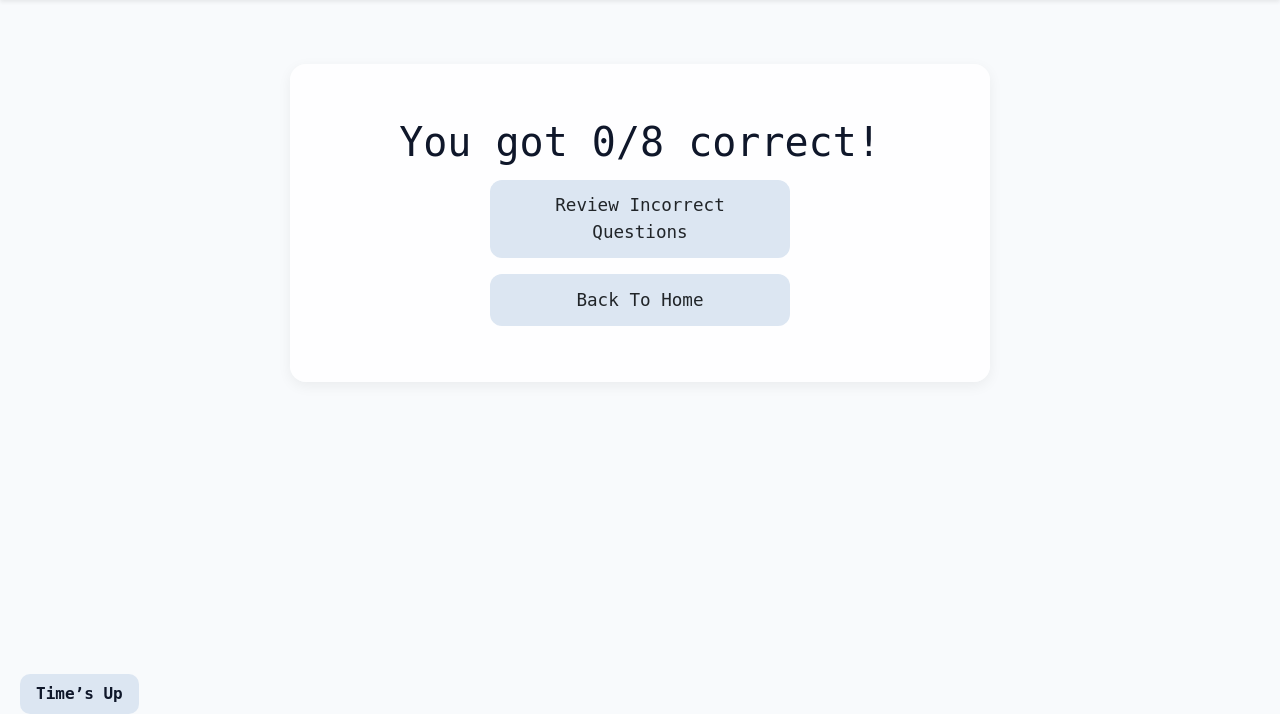
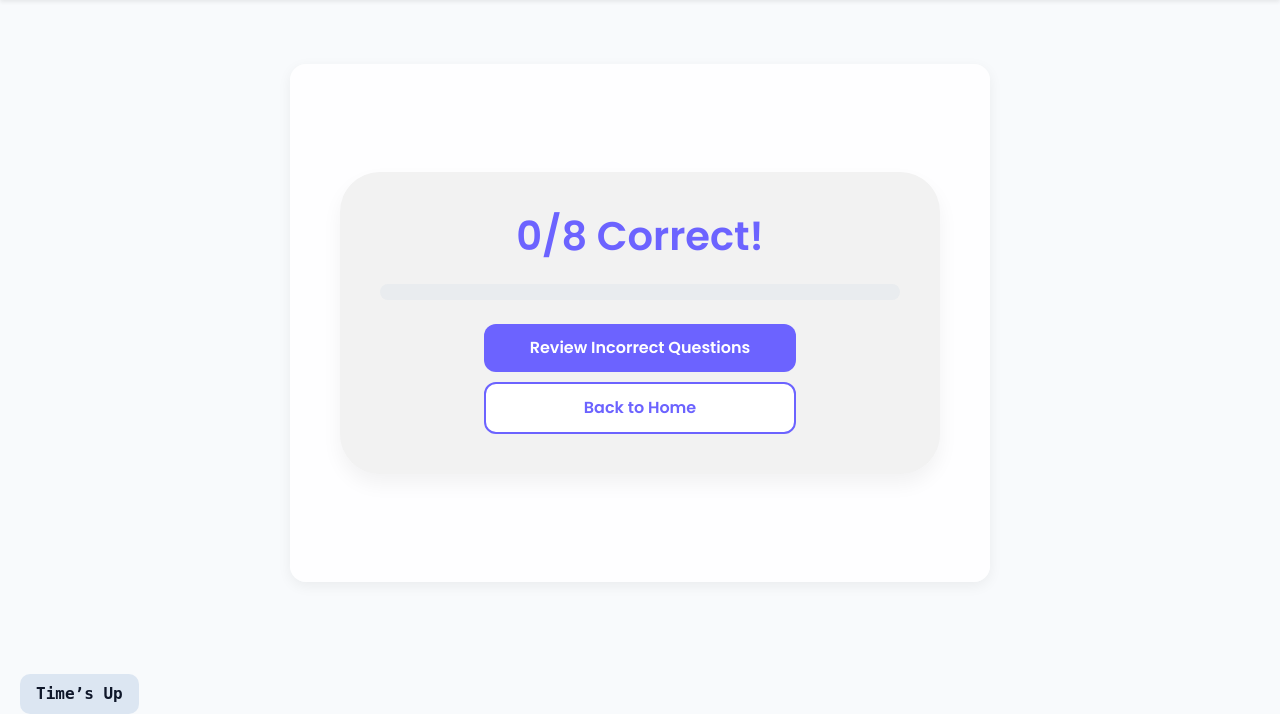
Before and after one commit to tori-chou/ui-cybersecurity-project, a Flask app: page /results in a window 1280 px wide. Shown: the part 66-780 px from the top of the page. Run offline with Flask 3, Linux system fonts and the light colour scheme.

Commit message:
added progress bar

```diff
--- a/templates/results.html
+++ b/templates/results.html
@@ -44,10 +44,22 @@
 </style>
 
 <div class="results-modern">
-    <div class="score">You got {{ score }}/{{ total }} correct!</div>
+    <div class="results-box">
+        <h1 class="results-heading">{{ score }}/{{ total }} Correct!</h1>
 
-    <a href="{{ url_for('review') }}" class="btn btn-modern">Review Incorrect Questions</a>
-    <a href="{{ url_for('home') }}"   class="btn btn-modern">Back To Home</a>
+        <div class="progress results-progress my-4">
+          <div class="progress-bar" role="progressbar"
+               style="width: {{ (score * 100 // total) }}%;"
+               aria-valuenow="{{ score }}"
+               aria-valuemin="0"
+               aria-valuemax="{{ total }}">
+            {{ (score * 100 // total) }}%
+          </div>
+        </div>
+
+        <a href="{{ url_for('review') }}" class="btn-accent">Review Incorrect Questions</a>
+        <a href="{{ url_for('home') }}" class="btn-outline">Back to Home</a>
+      </div>
 </div>
 
 
```
